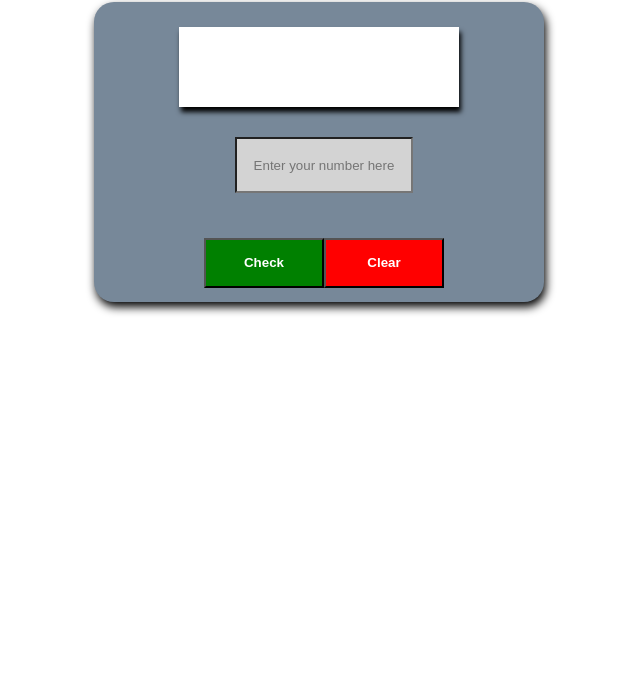
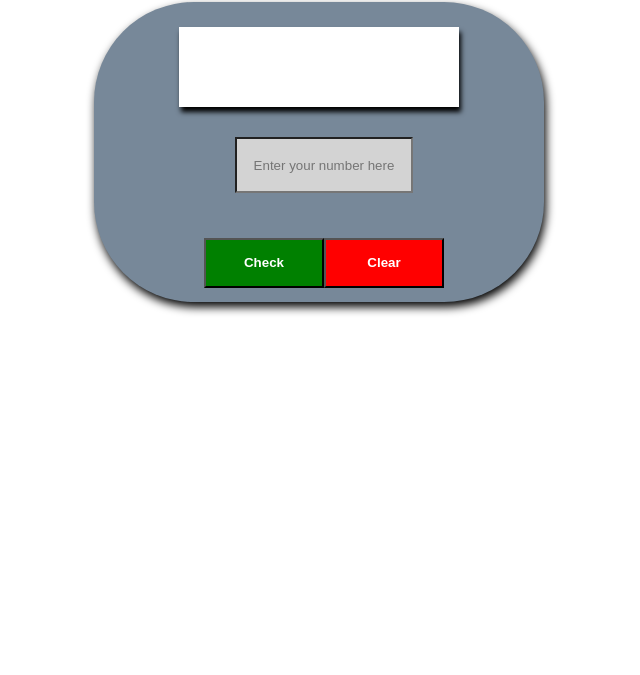
Before and after one commit to darothub/armstrongnumber, a plain HTML site: page index.html in a window 1280 px wide. Shown: the part 125-800 px from the top of the page, without its empty margins (321-961 px from the left). Drawn offline with Linux system fonts and the light colour scheme.

Commit message:
adjustment to container

```diff
--- a/style.css
+++ b/style.css
@@ -81,7 +81,7 @@ section .container{
     height:300px;
     background-color: lightslategray;
     margin: 100px auto;
-    border-radius: 20px;
+    border-radius: 100px;
     box-shadow: 2px 5px 10px  #000;
     grid-template-columns: repeat(4, 1fr);
     grid-template-areas: "display display display display"
```
